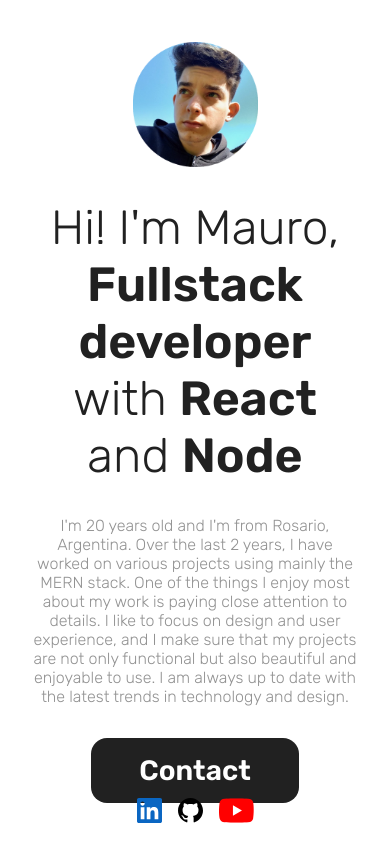
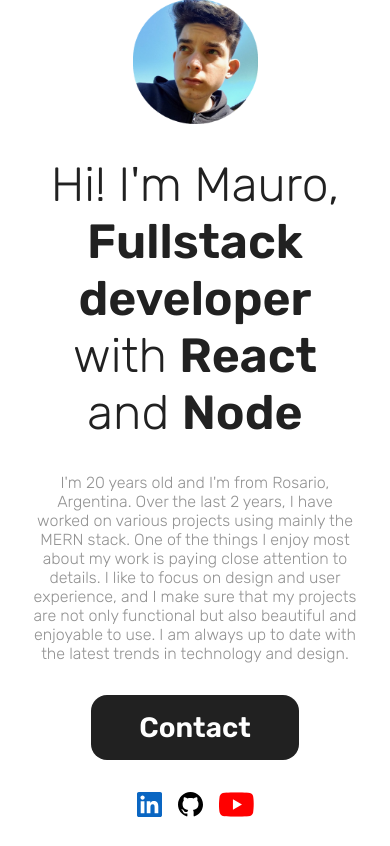
Before and after one commit to Mauro069/portfolio-basic, a Next.js app: page / in a window 390 px wide. Built offline with nearby package versions, Linux system fonts and the light colour scheme.

Commit message:
Fix responsive design

```diff
--- a/src/styles/Home.module.scss
+++ b/src/styles/Home.module.scss
@@ -1,7 +1,6 @@
 $black: #212121;
 
 .container {
-  width: 100vw;
   height: 100vh;
   display: flex;
   flex-direction: column;
@@ -88,9 +87,9 @@ $black: #212121;
     }
 
     .icons {
-      right: 0;
-      left: 0;
-      margin-right: 0;
+      position: static;
+      margin: 0;
+      padding-bottom: 1.5rem;
     }
   }
 }
```
